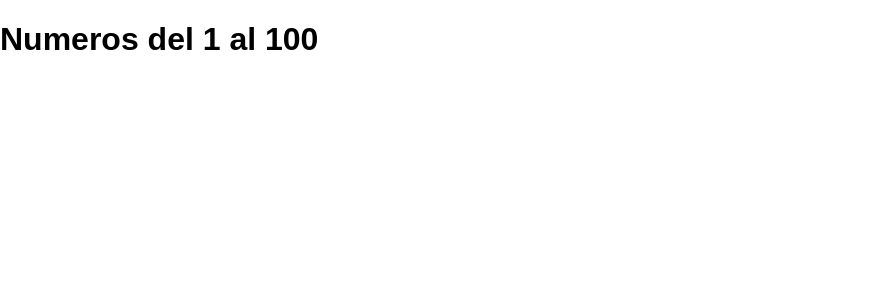
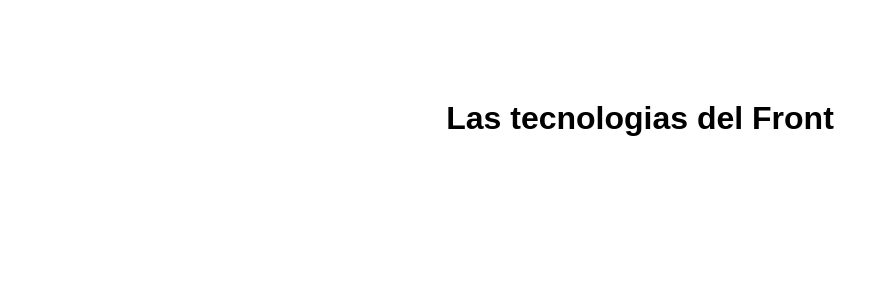
Before and after one commit to makeitrealcamp/njlwer342, a React (Create React App) app: page / in a window 1280 px wide. Shown: the top 300 px of the page, without its empty margins (0-895 px from the left). Built offline with nearby package versions, Linux system fonts and the light colour scheme.

Commit message:
make it ready

```diff
--- a/src/App.js
+++ b/src/App.js
@@ -1,20 +1,41 @@
 import React, { Component } from 'react';
 
+/// Mostrar una lista en base a un arreglo
+
 class App extends Component {
+  constructor(props) {
+    super(props)
+    this.state = {
+      list: ['Javascript', 'CSS', 'HTLM', 'React']
+    }
+  }
   render() {
-    let numbers = []
-    for (var i = 1; i <= 100; i++) {
-      numbers.push(i)
-    }
     return (
-      <div>
-        <h1>Numeros del 1 al 100</h1>
-        <ul>
-          {/* ACA DEBEN QUEDAR LOS LI */}
+      <div style={styles.container}>
+        <h1 style={styles.title}>Las tecnologias del Front</h1>
+        <ul style={styles.list}>
+          {/* Tu codigo va aca */}
         </ul>
       </div>
     );
   }
 }
 
+const styles = {
+  container: {
+    height: '100vh',
+    display: 'flex',
+    flexDirection: 'column',
+    justifyContent: 'center',
+    alignItems: 'center'
+  },
+  title: {
+    marginTop: '100px'
+  },
+  list: {
+    fontSize: '20px',
+    flexGrow: 6
+  }
+}
+
 export default App;
```
Also changed, not shown: 1 other file (tests, documents, lock files or other folders).
